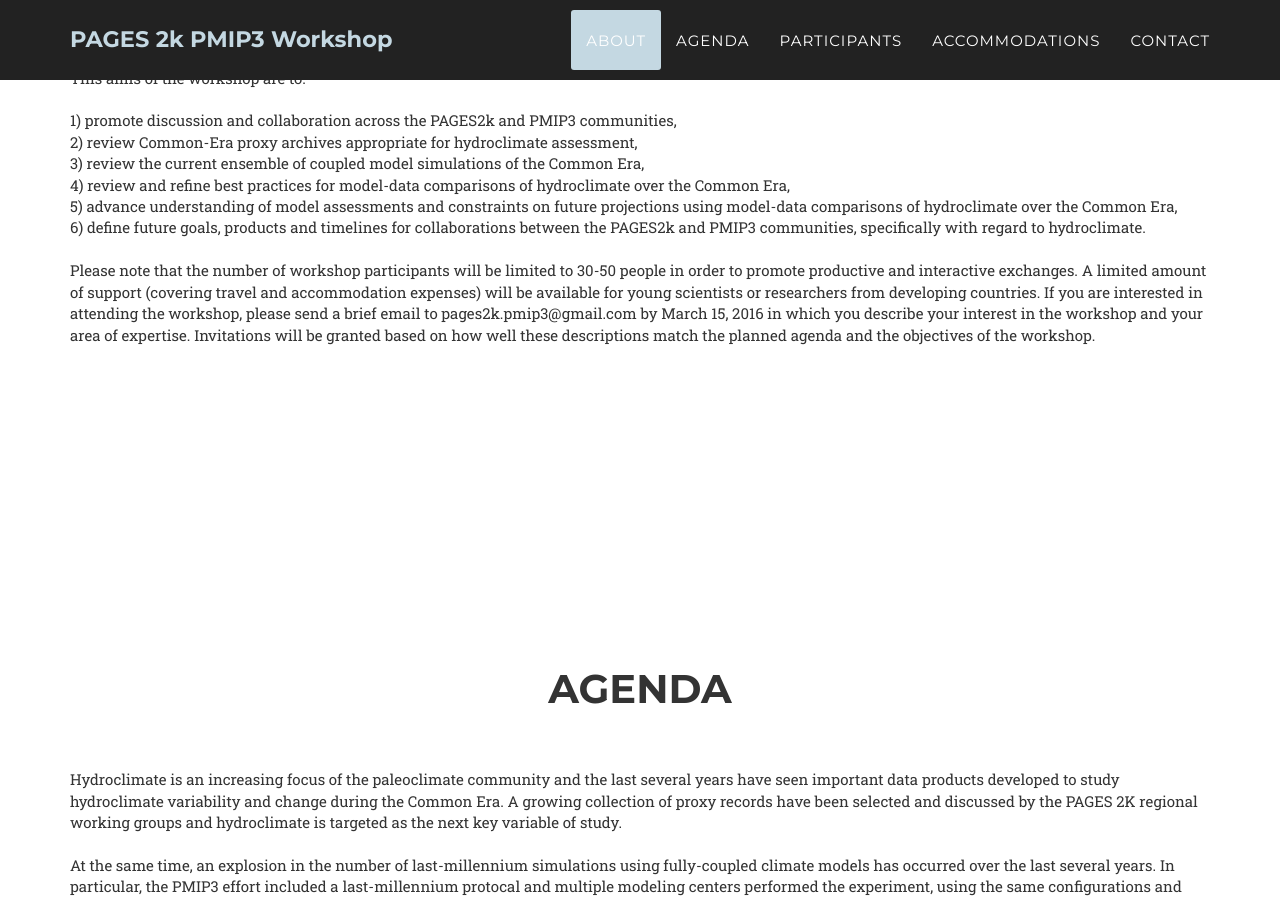
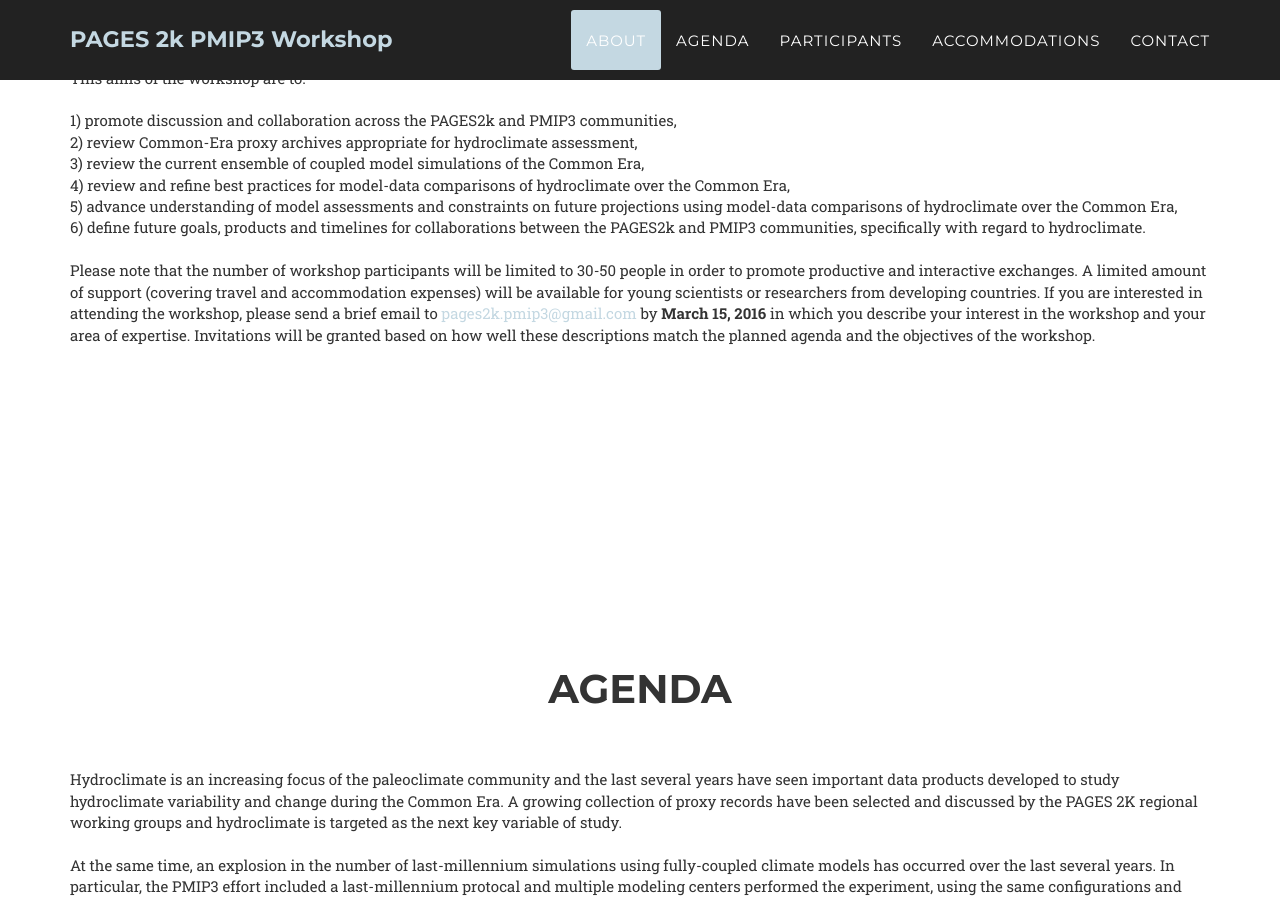
Before and after one commit to pages2kpmip3/pages2kpmip3.github.io, a Jekyll site: the page built from index.html, in a window 1280 px wide and 900 px high, scrolled down 945 px. Built offline with Jekyll 4.4.1, drawn with Linux system fonts in a browser that asks for light colours; some web fonts are replaced.

```diff
--- a/_includes/about.html
+++ b/_includes/about.html
@@ -24,7 +24,7 @@ This aims of the workshop are to:<br><br>
 5) advance understanding of model assessments and constraints on future projections using model-data comparisons of hydroclimate over the Common Era,<br>
 6) define future goals, products and timelines for collaborations between the PAGES2k and PMIP3 communities, specifically with regard to hydroclimate.<br><br>
 
-Please note that the number of workshop participants will be limited to 30-50 people in order to promote productive and interactive exchanges. A limited amount of support (covering travel and accommodation expenses) will be available for young scientists or researchers from developing countries.  If you are interested in attending the workshop, please send a brief email to pages2k.pmip3@gmail.com by March 15, 2016 in which you describe your interest in the workshop and your area of expertise.  Invitations will be granted based on how well these descriptions match the planned agenda and the objectives of the workshop.<br><br>
+Please note that the number of workshop participants will be limited to 30-50 people in order to promote productive and interactive exchanges. A limited amount of support (covering travel and accommodation expenses) will be available for young scientists or researchers from developing countries.  If you are interested in attending the workshop, please send a brief email to <a href="mailto:pages2k.pmip3@gmail.com">pages2k.pmip3@gmail.com</a> by <b>March 15, 2016</b> in which you describe your interest in the workshop and your area of expertise.  Invitations will be granted based on how well these descriptions match the planned agenda and the objectives of the workshop.<br><br>
             	</div>
             </div>
 
```
